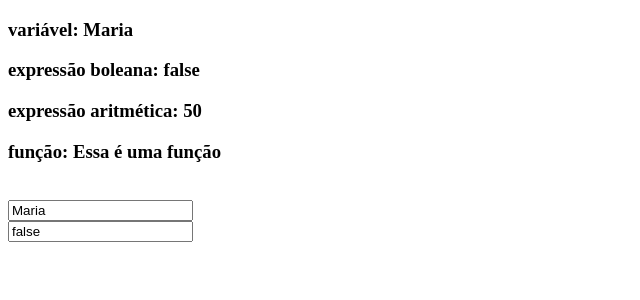
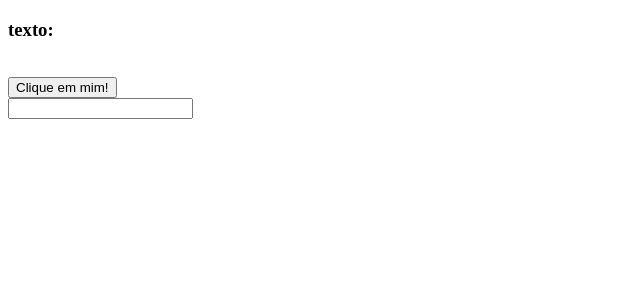
Before and after one commit to vicente-psp/angular-14-basic, an Angular app: page / in a window 1280 px wide. Shown: the top 300 px of the page, without its empty margins (0-640 px from the left). Built offline with nearby package versions, Linux system fonts and the light colour scheme.

Commit message:
feat: envent binding examples

```diff
--- a/src/app/app.component.html
+++ b/src/app/app.component.html
@@ -1 +1,2 @@
-<app-example01-interpolation></app-example01-interpolation>
+<!-- <app-example01-interpolation></app-example01-interpolation> -->
+<app-example03-event-binding></app-example03-event-binding>
--- a/src/app/app.module.ts
+++ b/src/app/app.module.ts
@@ -3,11 +3,13 @@ import { BrowserModule } from '@angular/platform-browser';
 
 import { AppComponent } from './app.component';
 import { Example01InterpolationComponent } from './example01-interpolation/example01-interpolation.component';
+import { Example03EventBindingComponent } from './example03-event-binding/example03-event-binding.component';
 
 @NgModule({
   declarations: [
     AppComponent,
-    Example01InterpolationComponent
+    Example01InterpolationComponent,
+    Example03EventBindingComponent
   ],
   imports: [
     BrowserModule
--- /dev/null
+++ b/src/app/example03-event-binding/example03-event-binding.component.html
@@ -0,0 +1,7 @@
+<h3>texto: {{ texto }}</h3>
+<br>
+
+<button (click)="button1(); button2(); button3()" (focus)="focus1()" on-mouseover="mouseover1()">Clique em mim!</button>
+
+<br>
+<input type="text" (keyup)="keyupEvent($event)">
--- /dev/null
+++ b/src/app/example03-event-binding/example03-event-binding.component.ts
@@ -0,0 +1,42 @@
+import { Component, OnInit } from '@angular/core';
+
+@Component({
+  selector: 'app-example03-event-binding',
+  templateUrl: './example03-event-binding.component.html',
+  styleUrls: ['./example03-event-binding.component.sass']
+})
+export class Example03EventBindingComponent implements OnInit {
+
+  texto = '';
+
+  constructor() { }
+
+  ngOnInit(): void {
+  }
+
+  button1() {
+    console.log('button1');
+  }
+
+  button2() {
+    console.log('button2');
+  }
+
+  button3() {
+    console.log('button3');
+  }
+
+  focus1() {
+    console.log('focus1');
+  }
+
+  mouseover1() {
+    console.log('mouseover1');
+  }
+
+  keyupEvent(event: any) {
+    // console.log('event => ', event.srcElement.value);
+    this.texto = event.srcElement.value
+  }
+
+}
```
Also changed, not shown: src/app/example03-event-binding/example03-event-binding.component.sass (added), 1 other file (tests, documents, lock files or other folders).
